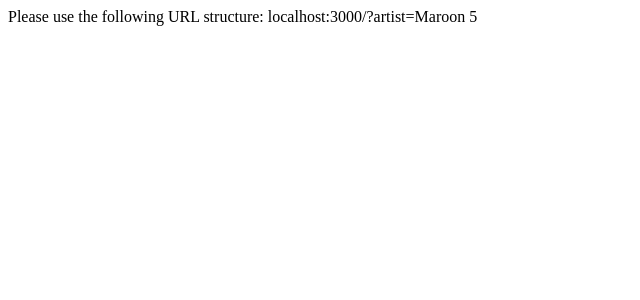
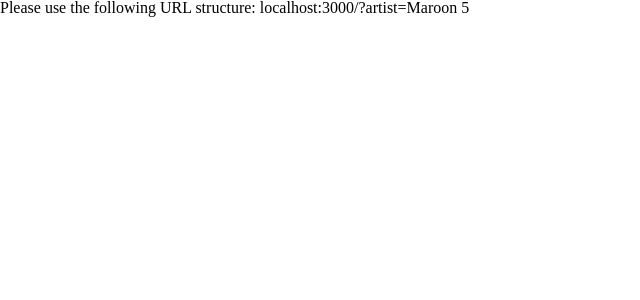
Before and after one commit to kcirekcom/upcoming-events-app, a React app: page / in a window 1280 px wide. Shown: the top 300 px of the page, without its empty margins (0-640 px from the left). Built offline with nearby package versions, Linux system fonts and the light colour scheme.

Commit message:
added reset file and imported into main stylesheet

```diff
--- /dev/null
+++ b/src/scss/lib/_reset.scss
@@ -0,0 +1,48 @@
+/* http://meyerweb.com/eric/tools/css/reset/
+   v2.0 | 20110126
+   License: none (public domain)
+*/
+
+html, body, div, span, applet, object, iframe,
+h1, h2, h3, h4, h5, h6, p, blockquote, pre,
+a, abbr, acronym, address, big, cite, code,
+del, dfn, em, img, ins, kbd, q, s, samp,
+small, strike, strong, sub, sup, tt, var,
+b, u, i, center,
+dl, dt, dd, ol, ul, li,
+fieldset, form, label, legend,
+table, caption, tbody, tfoot, thead, tr, th, td,
+article, aside, canvas, details, embed,
+figure, figcaption, footer, header, hgroup,
+menu, nav, output, ruby, section, summary,
+time, mark, audio, video {
+	margin: 0;
+	padding: 0;
+	border: 0;
+	font-size: 100%;
+	font: inherit;
+	vertical-align: baseline;
+}
+/* HTML5 display-role reset for older browsers */
+article, aside, details, figcaption, figure,
+footer, header, hgroup, menu, nav, section {
+	display: block;
+}
+body {
+	line-height: 1;
+}
+ol, ul {
+	list-style: none;
+}
+blockquote, q {
+	quotes: none;
+}
+blockquote:before, blockquote:after,
+q:before, q:after {
+	content: '';
+	content: none;
+}
+table {
+	border-collapse: collapse;
+	border-spacing: 0;
+}
--- a/src/scss/main.scss
+++ b/src/scss/main.scss
@@ -0,0 +1 @@
+@import './lib/reset';
```
Also changed, not shown: src/scss/lib/_vars.scss (added).
